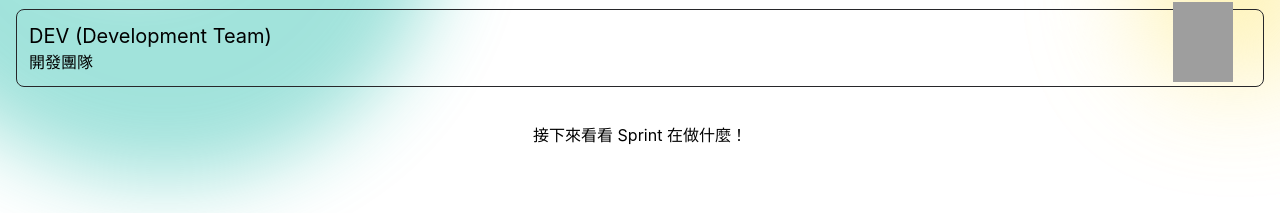
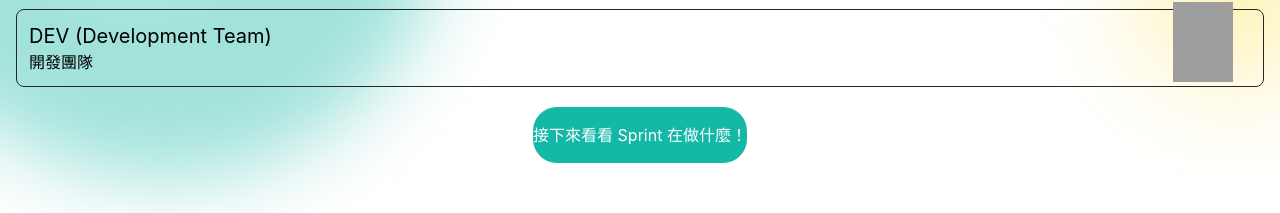
Before and after one commit to alphatero/f2e_scrum_frontend, a React (Create React App) app: page /introduction/role in a window 1280 px wide. Shown: the part 444-657 px from the top of the page. Built offline with nearby package versions, Linux system fonts and the light colour scheme; grey boxes are pictures that could not be loaded.

Commit message:
refactor: btn params

```diff
--- a/src/components/Button.jsx
+++ b/src/components/Button.jsx
@@ -3,29 +3,30 @@ import { SpeechBubble } from './introduction';
 
 export function Button(
   {
-    children, onClick, customizedClass,
-    isPrimary = false, isSecondary = false, disabled = false, isRabbit = false,
+    children, onClick, widthClass,
+    btnType = 'primary', disabled = false, isRabbit = false,
     speechText = null,
   },
 ) {
-  const btnPrimary = `
+  const btn = {
+    primary: `
     text-white bg-teal-500
     hover:bg-teal-400
     active:bg-teal-600
     disabled:bg-slate-300
-  `;
-
-  const btnSecondary = `
+    `,
+    secondary: `
     border border-teal-500 text-teal-500
     hover:border-teal-400 hover:bg-teal-50 hover:text-teal-400
     active:border-teal-600 active:text-teal-600
     disabled:border-slate-300 disabled:text-slate-300
-  `;
+    `,
+  };
 
   return (
     <div className={clsx(
       'relative grid',
-      customizedClass,
+      widthClass,
       (isRabbit ? 'h-36' : ''),
     )}
     >
@@ -34,8 +35,7 @@ export function Button(
         className={clsx(
           'place-self-end justify-center',
           'w-full py-4 rounded-3xl',
-          isPrimary && btnPrimary,
-          isSecondary && btnSecondary,
+          btn[btnType],
         )}
         onClick={onClick}
         disabled={disabled}
--- a/src/views/exam/ProductBacklog.jsx
+++ b/src/views/exam/ProductBacklog.jsx
@@ -48,11 +48,11 @@ function ProductBacklog() {
       <p className="w-full h-5 text-right mb-1">優先度低</p>
 
       <div className="flex justify-center">
-        <Button onClick={backHome} customizedClass="w-4/5 md:w-3/5" isPrimary isRabbit speechText="拖曳任務試試看吧！" disabled>{button}</Button>
+        <Button onClick={backHome} widthClass="w-4/5 md:w-3/5" btnType="primary" isRabbit speechText="拖曳任務試試看吧！" disabled>{button}</Button>
       </div>
 
       <div className="flex justify-center mt-3">
-        <Button onClick={backHome} customizedClass="w-4/5 md:w-1/3" isSecondary>{button}</Button>
+        <Button onClick={backHome} widthClass="w-4/5 md:w-1/3" btnType="secondary">{button}</Button>
       </div>
 
     </div>
```
